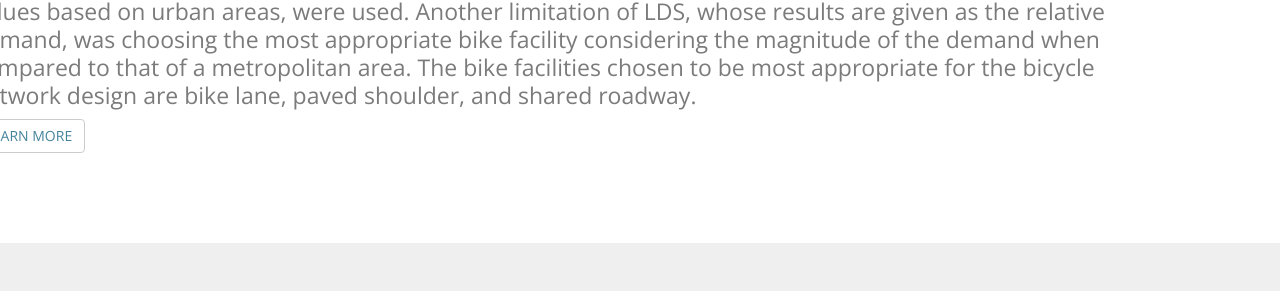
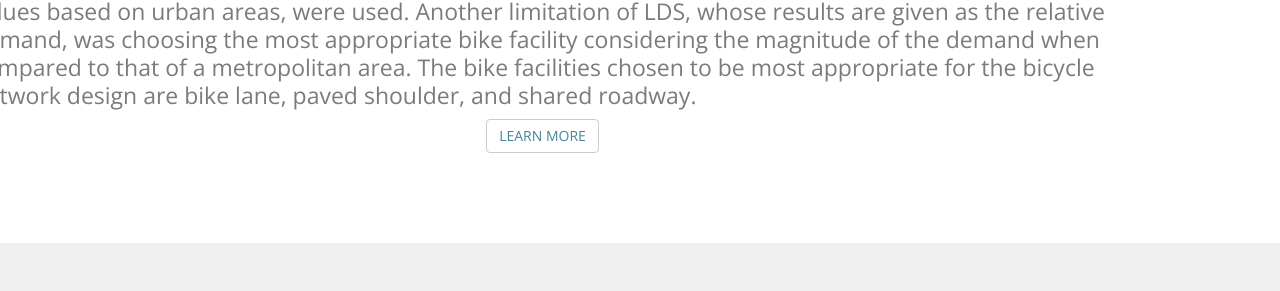
Before and after one commit to ekidando/Emma, a Jekyll site: the page built from analytics.html, in a window 1280 px wide. Shown: the part 2826-3117 px from the top of the page. Built offline with Jekyll 4.4.1, drawn with Linux system fonts in a browser that asks for light colours; nearby versions of some CDN libraries; some web fonts are replaced.

Commit message:
Update analytics.html

```diff
--- a/analytics.html
+++ b/analytics.html
@@ -97,8 +97,9 @@ published: true
              <p>
            This project was about evaluating bicycle route using both Bicycle Level of Service (BLOS) and Latent Demand Score (LDS) models. Using the city of Pleasant View, TN as the case study, it was found that the two methodologies are relevant for small city planning but with some limitations. The BLOS model was challenged with the availability of daily traffic volume data, which is scarce for non-state roadways in a small city. BLOS scores were grade C or better meaning that those roadways are suitable for bicycle travel. The challenge for the LDS model was the availability of trip purpose data within the city, so nationwide values based on urban areas, were used. Another limitation of LDS, whose results are given as the relative demand, was choosing the most appropriate bike facility considering the magnitude of the demand when compared to that of a metropolitan area. The bike facilities chosen to be most appropriate for the bicycle network design are bike lane, paved shoulder, and shared roadway.
           </p>
-
+          <div align='center'>
           <a class="btn btn-default btn-call-to-action" href="https://trid.trb.org/view/1337483" target="_blank">LEARN MORE</a>
+            </div>
 
       </div>
       </div><!-- .col-md-7 close -->
```
